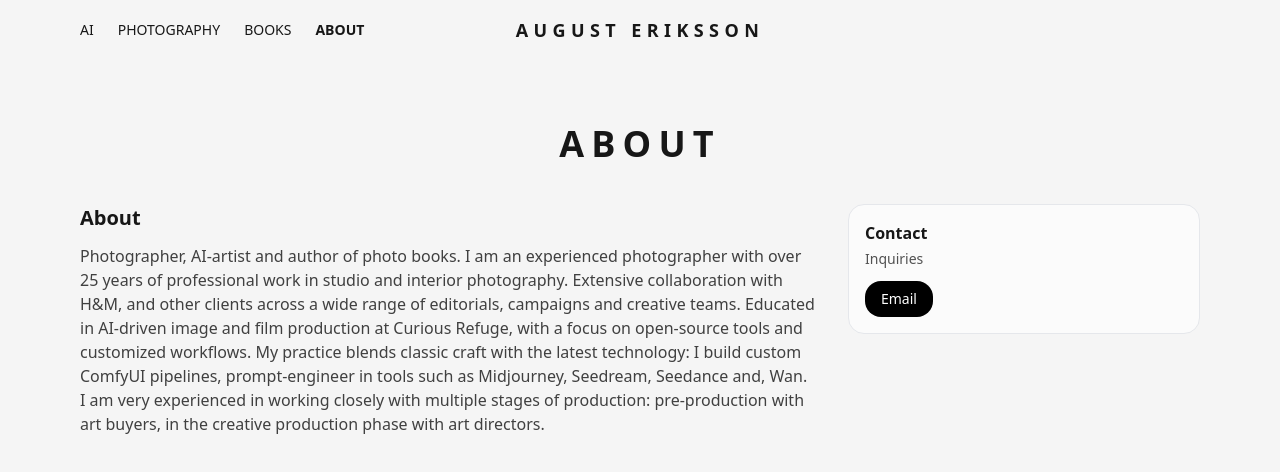
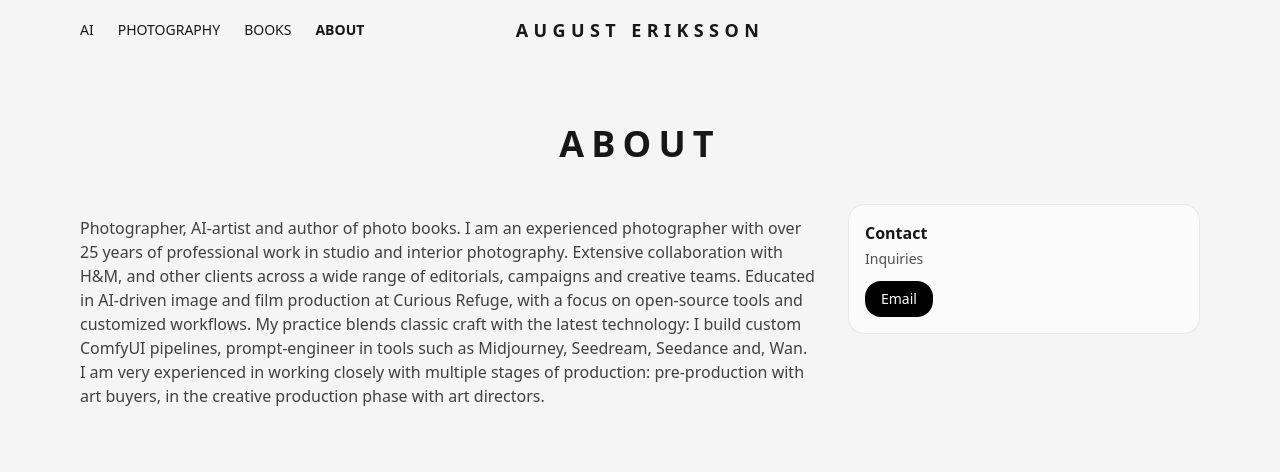
Before and after one commit to vovve37/august2, a Next.js app: page /about in a window 1280 px wide. Shown: the top 472 px of the page. Built offline with nearby package versions, Linux system fonts and the light colour scheme.

Commit message:
Remove redundant heading from about section
Removed redundant 'About' heading from the section.

```diff
--- a/app/about/page.tsx
+++ b/app/about/page.tsx
@@ -6,7 +6,6 @@ export default function About(){
 
         <div className="grid md:grid-cols-3 gap-8">
           <div className="md:col-span-2 text-center md:text-left">
-            <h3 className="text-xl font-semibold">About</h3>
             <p className="mt-3 text-neutral-700">
               Photographer, AI-artist and author of photo books. I am an experienced photographer with over 25 years of professional work in studio and interior photography. Extensive collaboration with H&M, and other clients across a wide range of editorials, campaigns and creative teams. Educated in AI-driven image and film production at Curious Refuge, with a focus on open-source tools and customized workflows. My practice blends classic craft with the latest technology: I build custom ComfyUI pipelines, prompt-engineer in tools such as Midjourney, Seedream, Seedance and, Wan. I am very experienced in working closely with multiple stages of production: pre-production with art buyers, in the creative production phase with art directors.
             </p>
```
